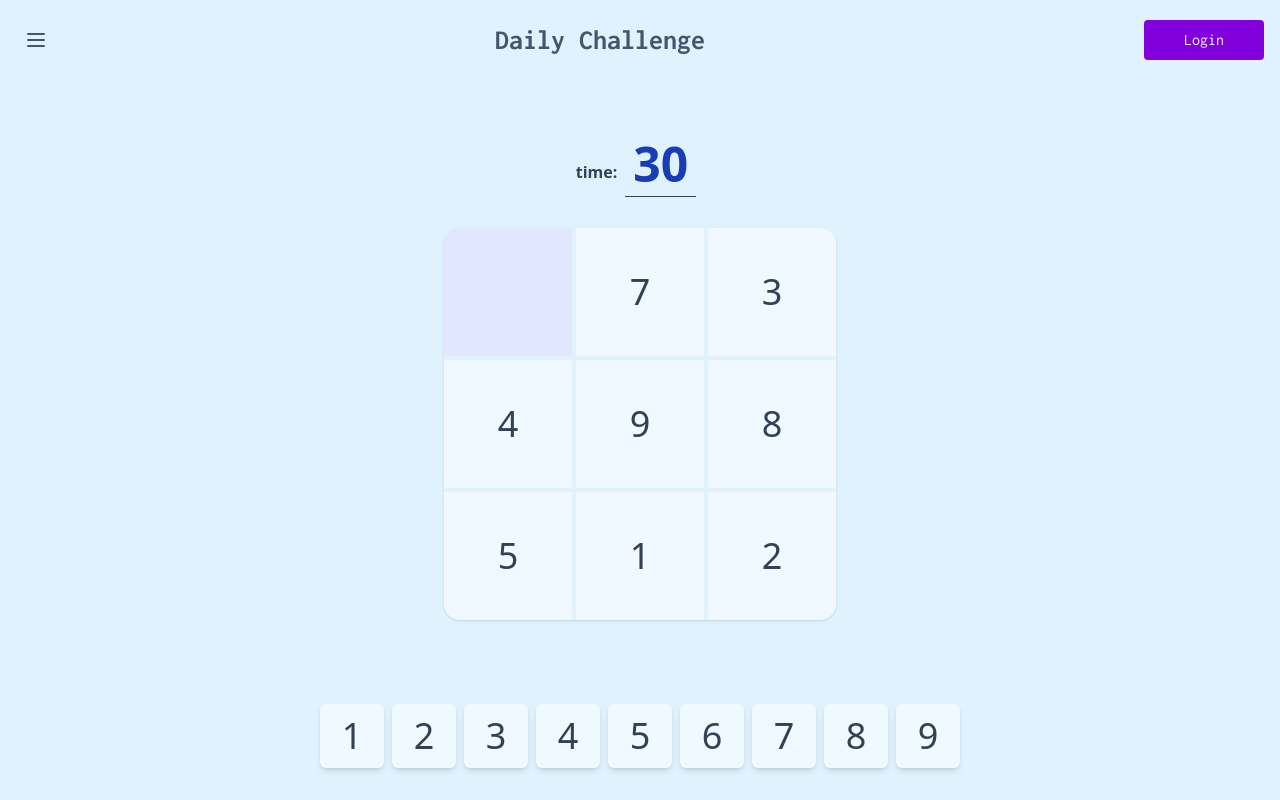
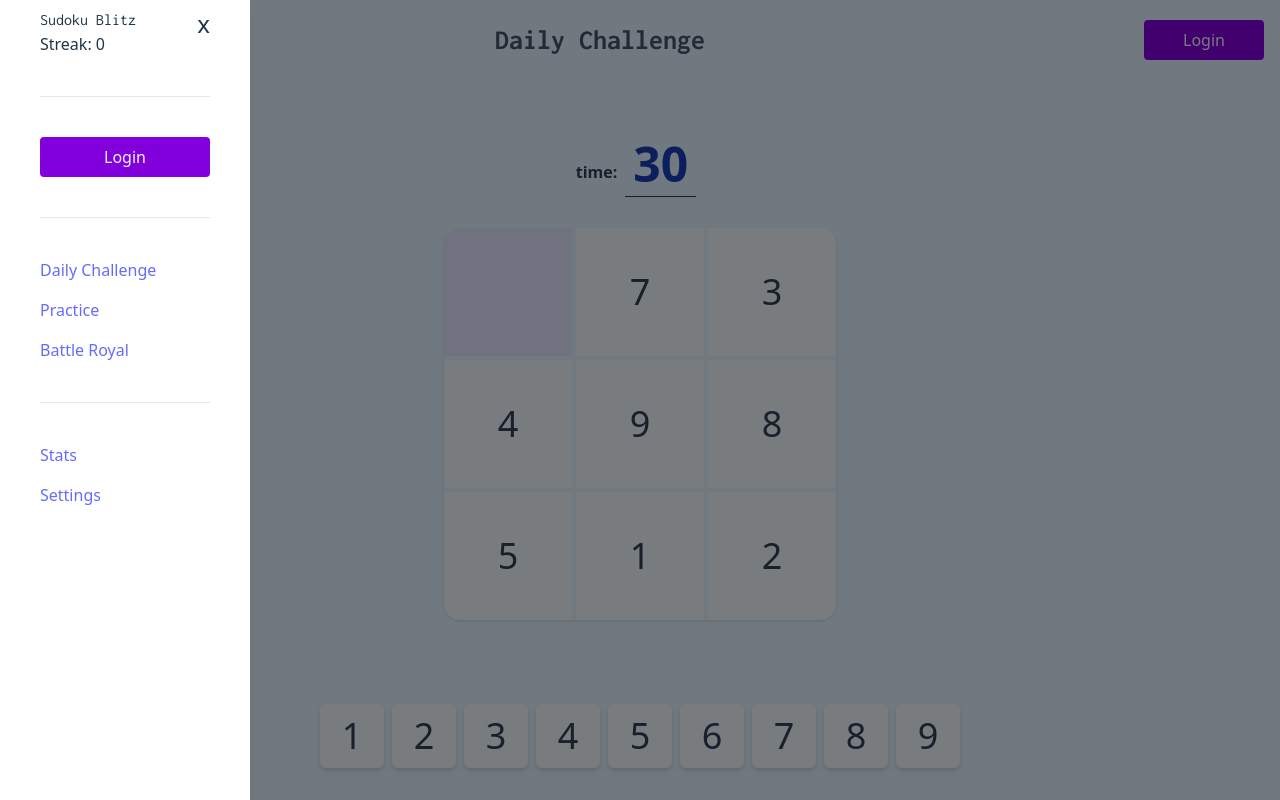
Before and after one commit to Sofia-Ortega/sudoku-blitz, a React (Vite) app: page / in a window 1280 px wide. Built offline with nearby package versions, Linux system fonts and the light colour scheme.

Commit message:
side menu

```diff
--- a/src/components/Header/Header.tsx
+++ b/src/components/Header/Header.tsx
@@ -9,7 +9,7 @@ interface Props {
 }
 
 export default function Header({ dailyChallenge }: Props) {
-  const [isModalOpen, setIsModalOpen] = useState(false);
+  const [isModalOpen, setIsModalOpen] = useState(true);
 
   return (
     <header className="w-full px-4 py-2">
--- a/src/components/Header/HeaderBadge.tsx
+++ b/src/components/Header/HeaderBadge.tsx
@@ -1,9 +1,9 @@
+import LoginButton from "./LoginButton";
+
 export default function HeaderBadge() {
   return (
     <div>
-      <div className="bg-purple-700 text-blue-50 font-inconsolata px-10 py-2 rounded-sm cursor-pointer hover:shadow-md hover:-translate-y-0.5 transition-all duration-200">
-        Login
-      </div>
+      <LoginButton />
     </div>
   );
 }
--- /dev/null
+++ b/src/components/Header/LoginButton.tsx
@@ -0,0 +1,7 @@
+export default function LoginButton() {
+  return (
+    <div className="bg-purple-700 text-blue-50 flex justify-center items-center h-10 min-w-30 w-full rounded-sm cursor-pointer hover:shadow-md hover:-translate-y-0.5 transition-all duration-200">
+      Login
+    </div>
+  );
+}
--- a/src/components/Header/SideMenu.tsx
+++ b/src/components/Header/SideMenu.tsx
@@ -1,23 +1,43 @@
 import { motion } from "motion/react";
+import LoginButton from "./LoginButton";
+
+function Divider() {
+  return <div className="border-b-1 border-b-slate-200"></div>;
+}
 
 export default function SideMenu({ onClose }: { onClose: () => void }) {
   return (
     <motion.div
       initial={{ width: 0, opacity: 0 }}
-      animate={{ width: 300, opacity: 100 }}
+      animate={{ width: 250, opacity: 100 }}
       exit={{ width: 0, opacity: 0, transition: { delay: 0.4, duration: 0.3 } }}
-      // initial={{ x: -100 }}
-      // animate={{ x: 0 }}
-      // exit={{ x: -100, opacity: 0 }}
-      // transition={{ type: "spring" }}
-      className="fixed top-0 left-0 w-64 h-full bg-white shadow-lg z-50 p-4 transition-transform"
+      className="fixed top-0 left-0 h-full bg-white shadow-lg z-50 py-2 px-10 transition-transform flex flex-col gap-10"
     >
-      <button onClick={onClose} className="text-right mb-4">
-        Close
-      </button>
+      <div className="flex justify-between">
+        <div>
+          <div className="font-inconsolata">Sudoku Blitz</div>
+          <div>Streak: 0</div>
+        </div>
+        <button onClick={onClose} className="text-right mb-4 text-2xl">
+          x
+        </button>
+      </div>
+      <Divider />
+      <div className="flex justify-center items-center">
+        <LoginButton />
+      </div>
+      <Divider />
+
       <nav className="flex flex-col gap-4">
-        <a href="#">Home</a>
-        <a href="#">Profile</a>
+        <a href="#">Daily Challenge</a>
+        <a href="#">Practice</a>
+        <a href="#">Battle Royal</a>
+      </nav>
+
+      <Divider />
+
+      <nav className="flex flex-col gap-4">
+        <a href="#">Stats</a>
         <a href="#">Settings</a>
       </nav>
     </motion.div>
```
